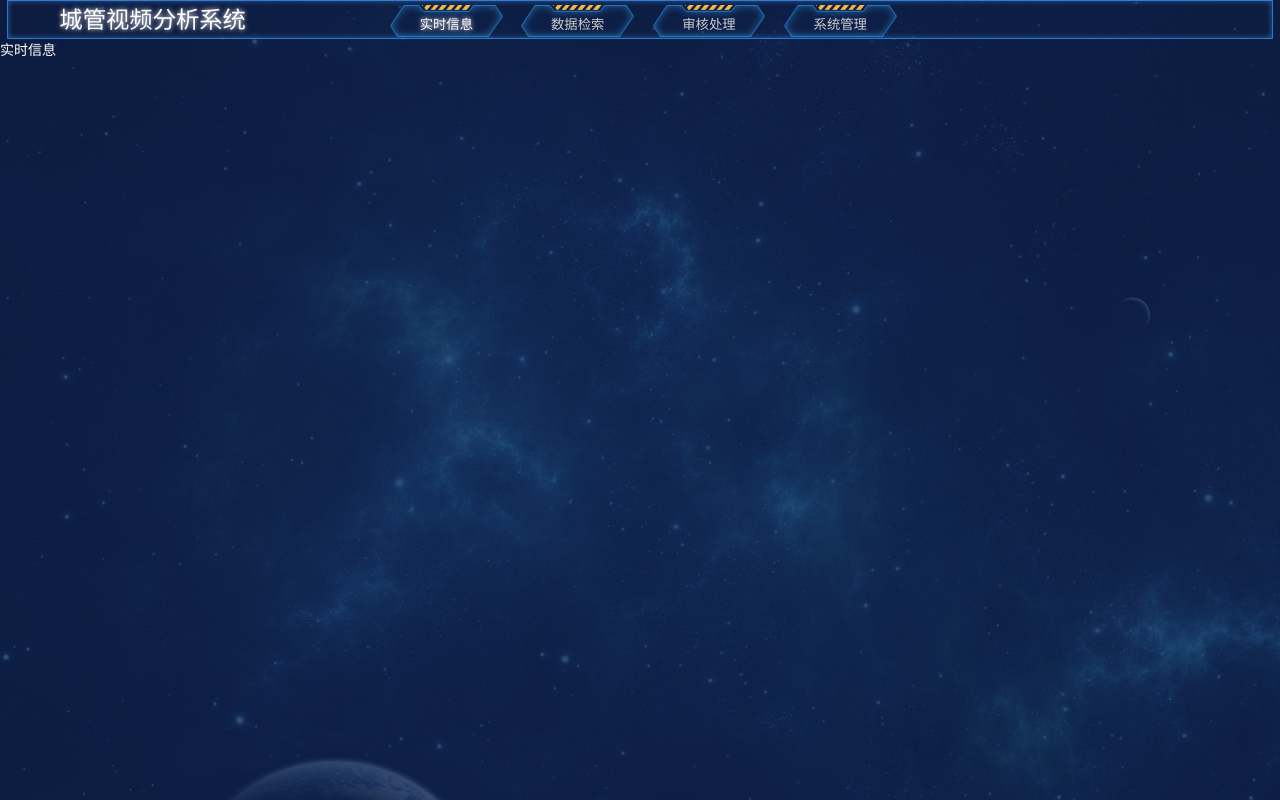
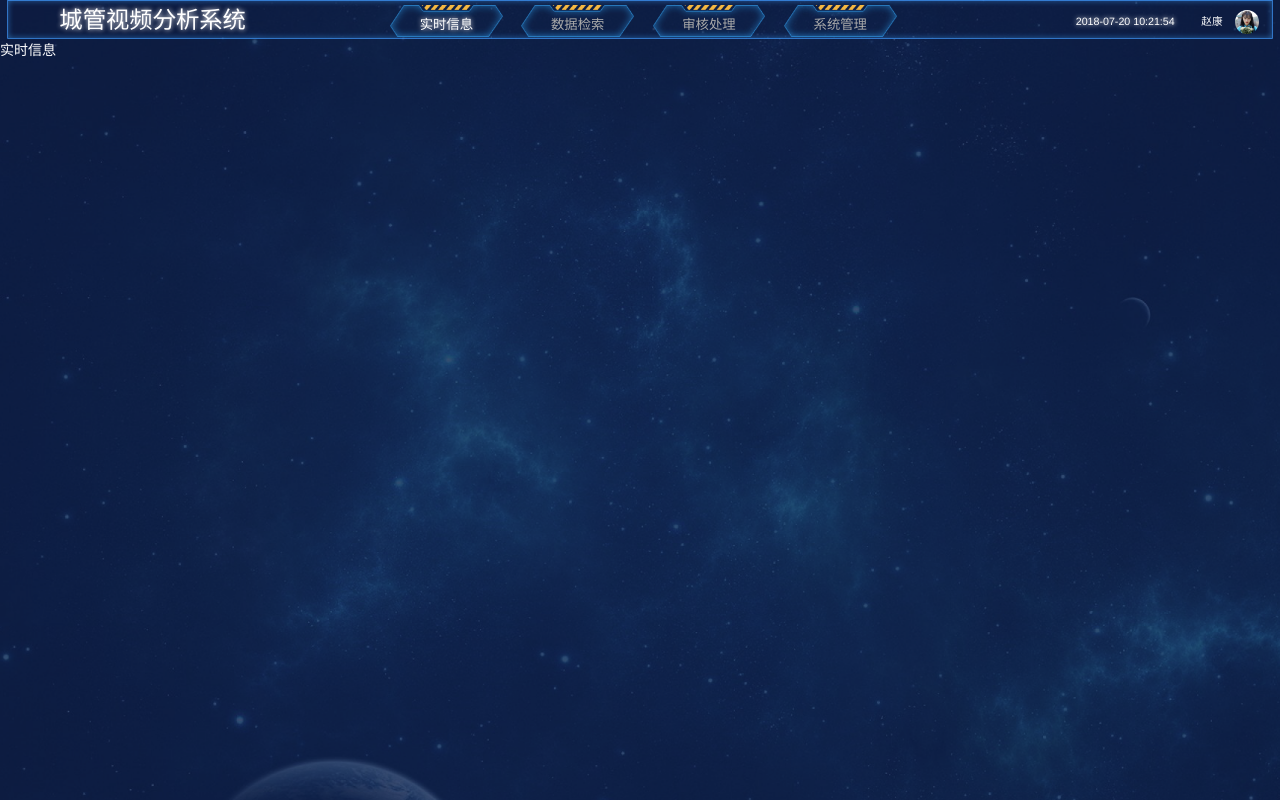
Before and after one commit to zhaokang555/egova-web-ie9-compatible, a Vue app: page / in a window 1280 px wide. Built offline with nearby package versions, Linux system fonts and the light colour scheme.

Commit message:
完成Hearder组件

```diff
--- a/package.json
+++ b/package.json
@@ -10,6 +10,7 @@
   },
   "dependencies": {
     "axios": "^0.18.0",
+    "moment": "^2.22.2",
     "vue": "^2.5.16",
     "vue-class-component": "^6.0.0",
     "vue-property-decorator": "^7.0.0",
@@ -19,6 +20,7 @@
   "devDependencies": {
     "@types/chai": "^4.1.0",
     "@types/mocha": "^5.2.4",
+    "@types/moment": "^2.13.0",
     "@vue/cli-plugin-babel": "^3.0.0-rc.4",
     "@vue/cli-plugin-typescript": "^3.0.0-rc.4",
     "@vue/cli-plugin-unit-mocha": "^3.0.0-rc.4",
--- a/src/components/Header.vue
+++ b/src/components/Header.vue
@@ -7,15 +7,35 @@
             <router-link to="/audit" exact>审核处理</router-link>
             <router-link to="/system-manage" exact>系统管理</router-link>
         </div>
+        <div class="user-photo" :style="{backgroundImage: 'url(' + userPhoto + ')'}"></div>
+        <div class="user-name">{{userName}}</div>
+        <div class="time">{{time}}</div>
     </div>
 </template>
 
 <script lang="ts">
     import { Component, Prop, Vue } from 'vue-property-decorator';
+    import moment from "moment";
+    import Timer = NodeJS.Timer;
 
     @Component
     export default class Header extends Vue {
-
+        public tid!: Timer;
+        public time = "";
+        public get userName() {
+            return this.$store.state.user.userName;
+        }
+        public get userPhoto() {
+            return this.$store.state.user.userPhoto;
+        }
+        private mounted() {
+            this.tid = setInterval(() => {
+                this.time = moment().format("YYYY-MM-DD HH:mm:ss");
+            }, 1000);
+        }
+        private beforeDestroy() {
+            clearInterval(this.tid);
+        }
     }
 </script>
 
@@ -47,7 +67,7 @@
                 /*line-height: .47rem;*/
                 background-image: url("../assets/images/header/link.png");
                 background-size: 100% 100%;
-                color: #cccccc;
+                color: #aaa;
                 margin-right: .28rem;
                 text-align: center;
                 text-decoration: none;
@@ -57,5 +77,32 @@
                 }
             }
         }
+        .time {
+            position: relative;
+            float: right;;
+            top: -0.76rem;
+            margin-right: .4rem;
+            text-shadow: 0 0 .08rem #ffffff;
+            font-size: .16rem;
+        }
+        .user-name {
+            position: relative;
+            float: right;
+            top: -0.76rem;
+            margin-right: .18rem;
+            /*text-shadow: 0 0 .08rem #ffffff;*/
+            font-size: .16rem;
+        }
+        .user-photo {
+            position: relative;
+            float: right;
+            top: -0.82rem;
+            margin-right: .32rem;
+            width: .36rem;
+            height: .36rem;
+            border-radius: .18rem;
+            background-size: 100% 100%;
+            cursor: pointer;
+        }
     }
 </style>
--- a/src/main.ts
+++ b/src/main.ts
@@ -1,7 +1,7 @@
 import Vue from 'vue';
 import App from './App.vue';
 import router from './router';
-import store from './store';
+import store from './stores/index';
 import '@/assets/bootstrap/css/bootstrap.min.css';
 import '@/assets/bootstrap/css/bootstrap-theme.min.css';
 
--- a/src/shims-uiv.d.ts
+++ /dev/null
@@ -1,4 +0,0 @@
-declare module 'uiv' {
-  import * as uiv from 'uiv';
-  export default uiv;
-}
--- a/src/store.ts
+++ b/src/stores/index.ts
@@ -1,16 +1,11 @@
 import Vue from 'vue';
 import Vuex from 'vuex';
+import user from './user';
 
 Vue.use(Vuex);
 
 export default new Vuex.Store({
-  state: {
-
-  },
-  mutations: {
-
-  },
-  actions: {
-
-  },
+    modules: {
+        user,
+    },
 });
--- /dev/null
+++ b/src/stores/user.ts
@@ -0,0 +1,9 @@
+export default {
+    state: {
+        userName: "赵康",
+        userPhoto: "/user-photo.png",
+    },
+    mutations: {},
+    actions: {},
+    getters: {},
+};
--- a/tslint.json
+++ b/tslint.json
@@ -15,6 +15,7 @@
         "ordered-imports": false,
         "object-literal-sort-keys": false,
         "no-console": false,
-        "arrow-parens": false
+        "arrow-parens": false,
+        "trailing-comma": false
     }
 }
```
Also changed, not shown: src/router.ts (+4 -4 lines), public/user-photo.png (added), src/views/audit/index.vue (renamed from src/views/Audit/Audit.vue), src/views/data-search/index.vue (renamed from src/views/DataSearch/DataSearch.vue), src/views/data-view/index.vue (renamed from src/views/DataView/DataView.vue), src/views/syste-mmanage/index.vue (renamed from src/views/SystemManage/SystemManage.vue), 1 other file (tests, documents, lock files or other folders).
